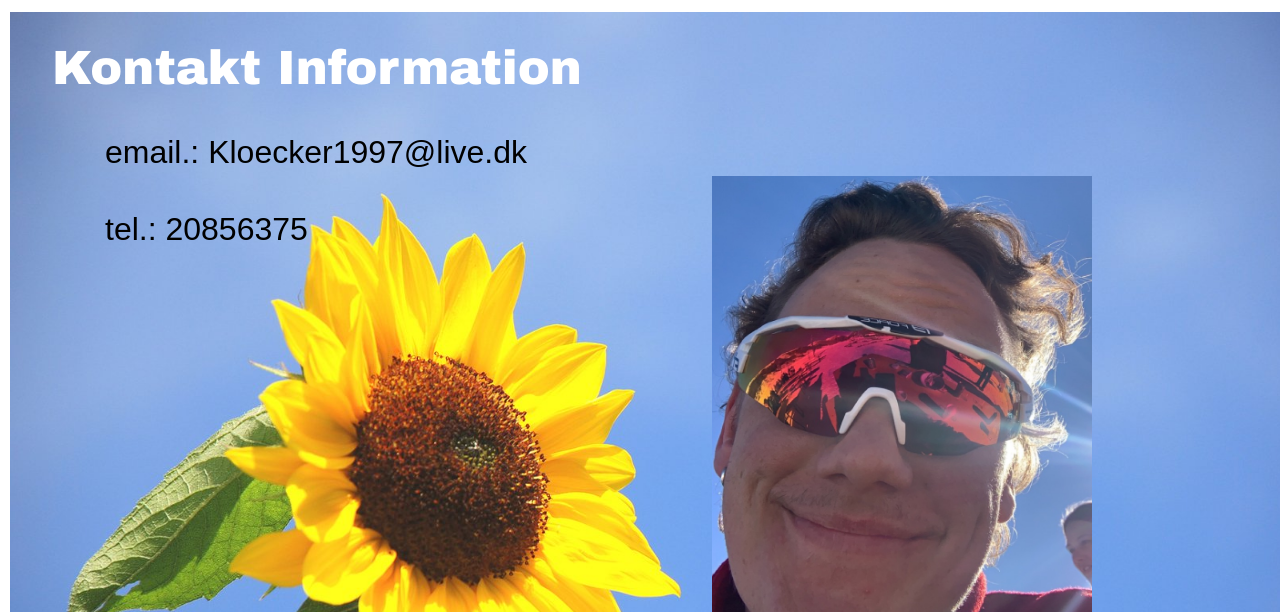
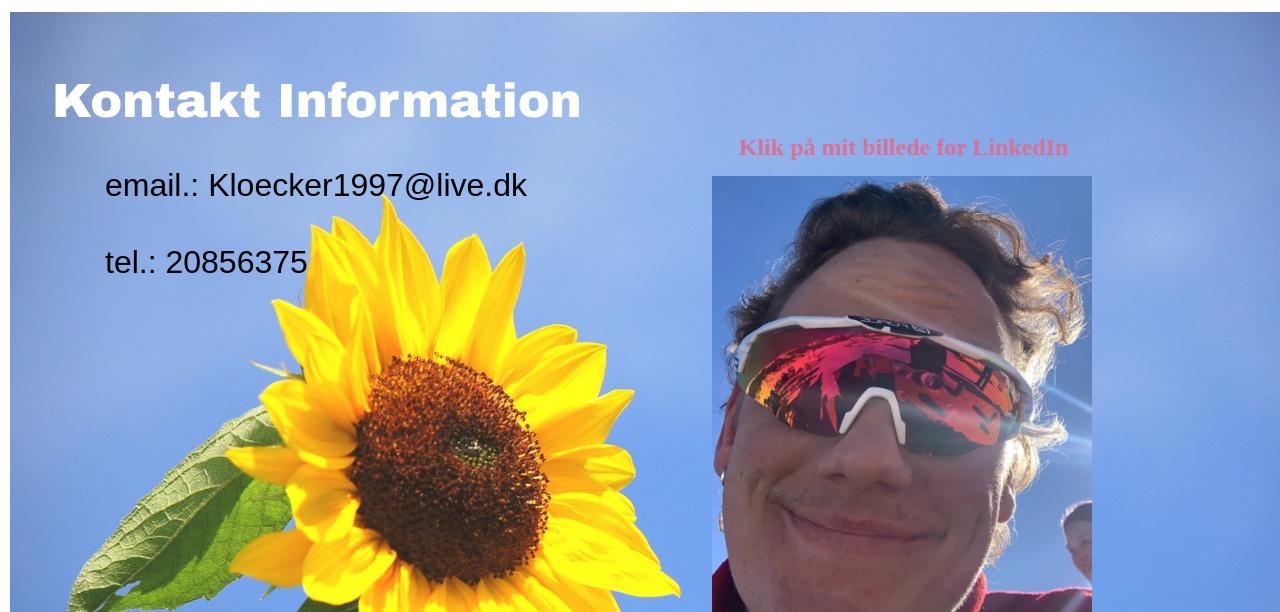
Before and after one commit to Frizzy1209/First-Portfolio, a plain HTML site: page index.html in a window 1280 px wide. Shown: the part 3280-3892 px from the top of the page. Drawn offline with Linux system fonts and the light colour scheme.

Commit message:
Update med LinkedIn tekst

```diff
--- a/CSS/TilV3.css
+++ b/CSS/TilV3.css
@@ -193,3 +193,17 @@ h5 {
     right: 15%;
     top: 20%;
 }
+
+.LinkedIn {
+    display: flex;
+    flex-direction: column;
+    align-items: flex-end;
+    position: relative;
+    top: 15%;
+    right: 17%;
+
+    font-family: Kefa, Serif;
+    font-size: x-large;
+    font-weight: bold;
+    color: palevioletred;
+}
--- a/index.html
+++ b/index.html
@@ -92,7 +92,9 @@
 <footer>
     <section>
         <a id="Kontakt"> </a>
+
         <div class="KontaktInfo">
+            <div class="LinkedIn"><p> Klik på mit billede for LinkedIn </p></div>
             <h5> Kontakt Information </h5>
             <p class="/4"> email.: Kloecker1997@live.dk </p>
             <p class="/4"> tel.: 20856375</p>
```
